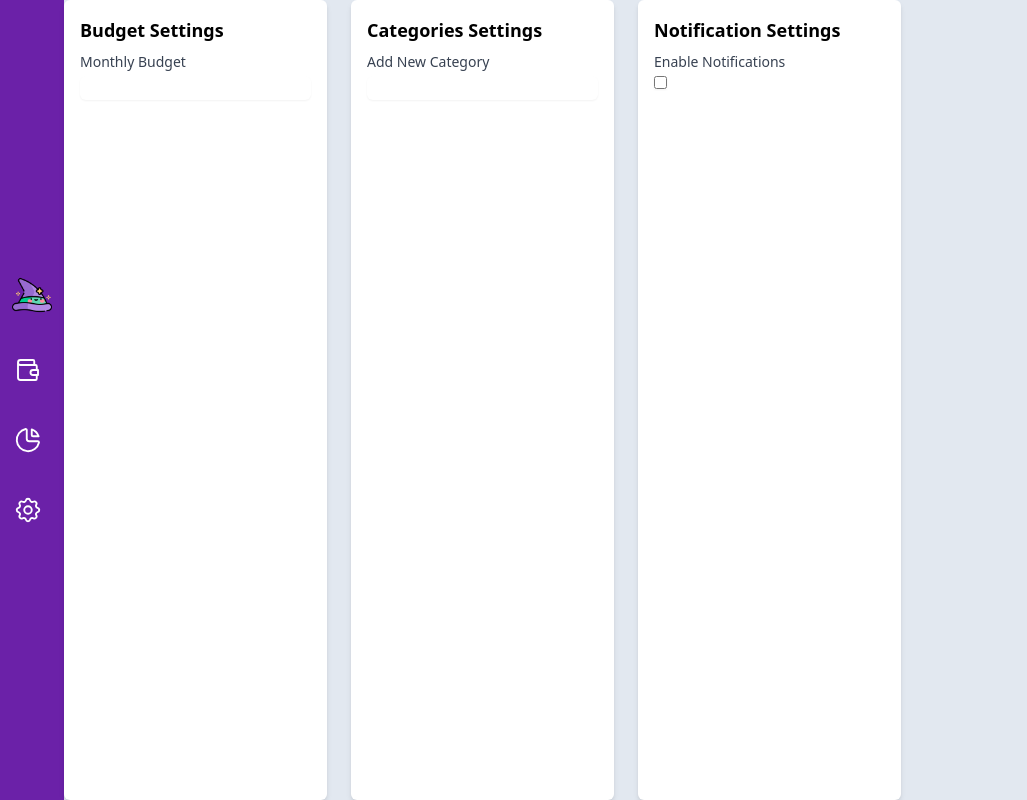
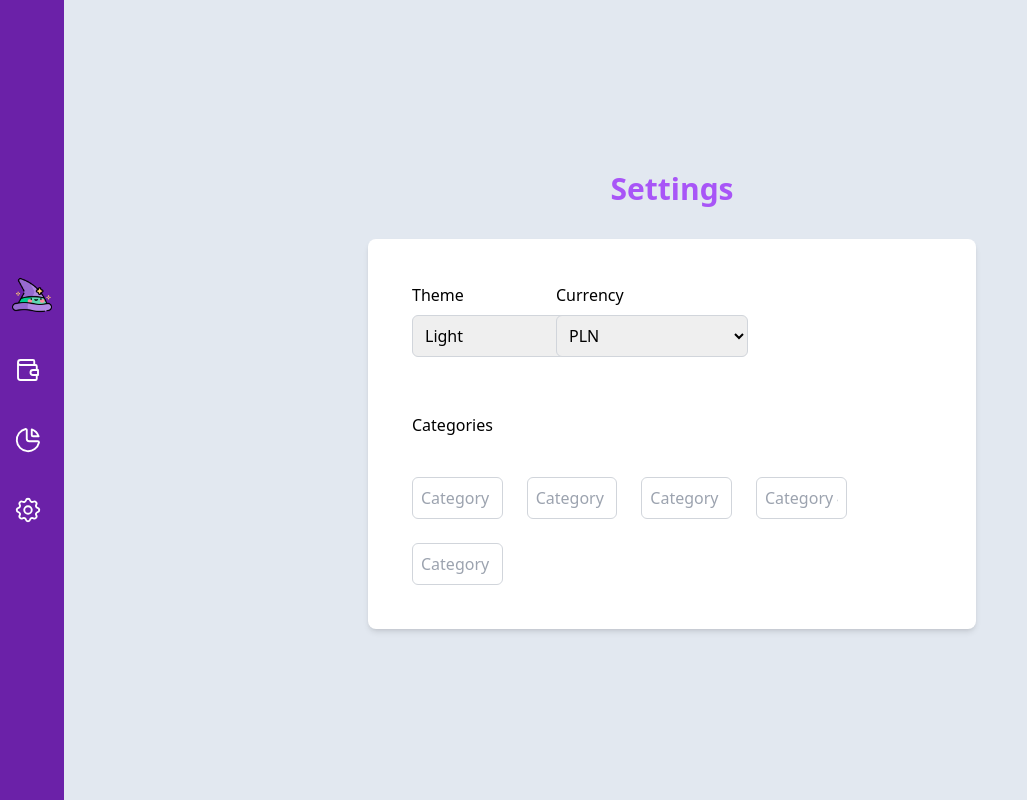
Before and after one commit to vermenea/MoneyWizard, a React (Vite) app: page /settings in a window 1280 px wide. Shown: the whole page, without its empty margins (0-1027 px from the left). Built offline with nearby package versions, Linux system fonts and the light colour scheme.

Commit message:
feature: created settings component with basic UI

```diff
--- a/src/components/Settings.tsx
+++ b/src/components/Settings.tsx
@@ -1,58 +1,52 @@
 export default function Settings() {
   return (
-    <div className="grid grid-cols-1 md:grid-cols-2 lg:grid-cols-3 gap-6">
-      {/* Block 1: Budget */}
-      <div className="bg-white shadow-md rounded-md p-4">
-        <h2 className="text-lg font-semibold mb-2">Budget Settings</h2>
-        {/* Add your budget settings inputs here */}
-        <div className="mb-4">
-          <label className="block text-sm font-medium text-gray-700">
-            Monthly Budget
+    <section className="flex flex-col justify-center items-center w-screen">
+      <h1 className="text-3xl font-bold mb-8 text-purple-500">Settings</h1>
+      <div className="grid grid-cols-4 grid-rows-1 gap-4 bg-white w-6/12 p-6 rounded-lg shadow-md">
+        <div className="m-3 p-2 w-52">
+          <label htmlFor="theme" className="mb-2 font-medium block">
+            Theme
           </label>
-          <input
-            type="number"
-            className="mt-1 block w-full border-gray-300 rounded-md shadow-sm focus:border-blue-500 focus:ring focus:ring-blue-500 focus:ring-opacity-50"
-            // Add your onChange handler and value attribute
-          />
+          <select
+            id="theme"
+            className="w-full p-2 border border-gray-300 rounded-md"
+          >
+            <option value="light">Light</option>
+            <option value="dark">Dark</option>
+          </select>
         </div>
-        {/* Add more settings as needed */}
+        <div className="m-3 p-2 w-52">
+          <label htmlFor="currency" className="mb-2 font-medium block">
+            Currency
+          </label>
+          <select
+            id="currency"
+            className="w-full p-2 border border-gray-300 rounded-md"
+          >
+            <option value="PLN">PLN</option>
+            <option value="USD">USD</option>
+            <option value="EUR">EUR</option>
+            <option value="GBP">GBP</option>
+            {/* Add more currency options as needed */}
+          </select>
         </div>
 
-      {/* Block 2: Categories */}
-      <div className="bg-white shadow-md rounded-md p-4">
-        <h2 className="text-lg font-semibold mb-2">Categories Settings</h2>
-        {/* Add your category settings inputs here */}
-        {/* For example: */}
-        <div className="mb-4">
-          <label className="block text-sm font-medium text-gray-700">
-            Add New Category
+        <div className="row-span-1 col-span-4">
+          <label htmlFor="categories" className="m-2 p-3 font-medium block">
+            Categories
           </label>
+          <div className="p-2">
+            {[...Array(5)].map((_, index) => (
               <input
+                key={index}
                 type="text"
-            className="mt-1 block w-full border-gray-300 rounded-md shadow-sm focus:border-blue-500 focus:ring focus:ring-blue-500 focus:ring-opacity-50"
-            // Add your onChange handler and value attribute
+                placeholder={`Category ${index + 1}`}
+                className="m-3 p-2 border border-gray-300 rounded-md w-2/12"
               />
-        </div>
-        {/* Add more settings as needed */}
-      </div>
-
-      {/* Block 3: Notification Settings */}
-      <div className="bg-white shadow-md rounded-md p-4">
-        <h2 className="text-lg font-semibold mb-2">Notification Settings</h2>
-        {/* Add your notification settings inputs here */}
-        {/* For example: */}
-        <div className="mb-4">
-          <label className="block text-sm font-medium text-gray-700">
-            Enable Notifications
-          </label>
-          <input
-            type="checkbox"
-            className="mt-1 block border-gray-300 rounded-md shadow-sm focus:border-blue-500 focus:ring focus:ring-blue-500 focus:ring-opacity-50"
-            // Add your onChange handler and checked attribute
-          />
-        </div>
-        {/* Add more settings as needed */}
+            ))}
           </div>
         </div>
+      </div>
+    </section>
   );
 }
--- a/src/components/Wallet.tsx
+++ b/src/components/Wallet.tsx
@@ -243,55 +243,55 @@ const Wallet: React.FC = () => {
       </h1>
 
       {/* Dashboard  */}
-      <div className=" row-start-2 row-end-2 col-start-2 col-end-5 bg-slate-50 p-5 m-4 border-2 border-slate-300 rounded-xl">
+      <div className=" row-start-2 row-end-2 col-start-2 col-end-5 bg-slate-50 p-5 m-4 border-2 border-slate-300 rounded-xl shadow-md">
         <h2>Total income:</h2>
         <p className="font-semibold text-gray-500 text-2xl">
           {totalIncome} {currency}
         </p>
       </div>
-      <div className=" row-start-2 row-end-2 col-start-5 col-end-8 bg-slate-50 p-5 m-4 border-2 border-slate-300 rounded-xl">
+      <div className=" row-start-2 row-end-2 col-start-5 col-end-8 bg-slate-50 p-5 m-4 border-2 border-slate-300 rounded-xl shadow-md">
         <h2>Total expenses:</h2>
         <p className="font-semibold text-gray-500 text-2xl">
           {totalExpenses} {currency}
         </p>
       </div>
-      <div className=" row-start-2 row-end-2 col-start-8 col-end-11 bg-slate-50 p-5 m-4 border-2 border-slate-300 rounded-xl">
+      <div className=" row-start-2 row-end-2 col-start-8 col-end-11 bg-slate-50 p-5 m-4 border-2 border-slate-300 rounded-xl shadow-md">
         <h2>Total balance:</h2>
         <p className="font-semibold text-gray-500 text-2xl">
           {totalBalance} {currency}
         </p>
       </div>
-      <div className="row-start-3 row-end-4 col-start-2 col-end-4 bg-purple-100 p-3 m-4 border-2 border-purple-300 rounded-xl">
+      <div className="row-start-3 row-end-4 col-start-2 col-end-4 bg-purple-100 p-3 m-4 border-2 border-purple-300 rounded-xl shadow-md">
         <h2 className="text-purple-600">wallet:</h2>
       </div>
-      <div className="row-start-3 row-end-4 col-start-4 col-end-6 bg-green-100 p-3 m-4 border-2 border-green-300 rounded-xl">
+      <div className="row-start-3 row-end-4 col-start-4 col-end-6 bg-green-100 p-3 m-4 border-2 border-green-300 rounded-xl shadow-md">
         <h2 className="text-green-600">savings:</h2>
       </div>
 
       {/* Icons  */}
-      <div className="flex items-center justify-center flex-col row-start-3 row-end-4 col-start-6 col-end-7 bg-slate-50 p-5 m-4 border-2 border-slate-300 rounded-xl">
+      <div className="flex items-center justify-center flex-col row-start-3 row-end-4 col-start-6 col-end-7 bg-slate-50 p-5 m-4 border-2 border-slate-300 rounded-xl shadow-md">
         <img src="/public/icons/food.svg" />
         <p className="m-0.5 font-semibold text-gray-500">55%</p>
       </div>
-      <div className="flex items-center justify-center flex-col row-start-3 row-end-4 col-start-7 col-end-8 bg-slate-50 p-5 m-4 border-2 border-slate-300 rounded-xl">
+      <div className="flex items-center justify-center flex-col row-start-3 row-end-4 col-start-7 col-end-8 bg-slate-50 p-5 m-4 border-2 border-slate-300 rounded-xl shadow-md">
         <img src="/public/icons/health.svg" />
         <p className="m-0.5 font-semibold text-gray-500">13%</p>
       </div>
-      <div className="flex items-center justify-center flex-col row-start-3 row-end-4 col-start-8 col-end-9 bg-slate-50 p-5 m-4 border-2 border-slate-300 rounded-xl">
+      <div className="flex items-center justify-center flex-col row-start-3 row-end-4 col-start-8 col-end-9 bg-slate-50 p-5 m-4 border-2 border-slate-300 rounded-xl shadow-md">
         <img src="/public/icons/home.svg" />
         <p className="m-0.5 font-semibold text-gray-500">5%</p>
       </div>
-      <div className="flex items-center justify-center flex-col row-start-3 row-end-4 col-start-9 col-end-10 bg-slate-50 p-5 m-4 border-2 border-slate-300 rounded-xl">
+      <div className="flex items-center justify-center flex-col row-start-3 row-end-4 col-start-9 col-end-10 bg-slate-50 p-5 m-4 border-2 border-slate-300 rounded-xl shadow-md">
         <img src="/public/icons/pets.svg" />
         <p className="m-0.5 font-semibold text-gray-500">10%</p>
       </div>
-      <div className="flex items-center justify-center flex-col row-start-3 row-end-4 col-start-10 col-end-11 bg-slate-50 p-5 m-4 border-2 border-slate-300 rounded-xl">
+      <div className="flex items-center justify-center flex-col row-start-3 row-end-4 col-start-10 col-end-11 bg-slate-50 p-5 m-4 border-2 border-slate-300 rounded-xl shadow-md">
         <img src="/public/icons/others.svg" />
         <p className="m-0.5 font-semibold text-gray-500">12%</p>
       </div>
 
       {/* Stats  */}
-      <div className="row-start-4 row-end-6 col-start-2 col-end-6 bg-slate-50  p-5 m-4 border-2 border-slate-300 rounded-xl">
+      <div className="row-start-4 row-end-6 col-start-2 col-end-6 bg-slate-50  p-5 m-4 border-2 border-slate-300 rounded-xl shadow-md">
         <div className="flex justify-between items-center">
           <h2>Incomes:</h2>
           <button
@@ -334,7 +334,7 @@ const Wallet: React.FC = () => {
         onClose={() => setAddIncomeModalOpen(false)}
         onAddIncome={handleAddIncome}
       />
-      <div className="row-start-4 row-end-6 col-start-6 col-end-11 bg-slate-50  p-5 m-4 border-2 border-slate-300 rounded-xl">
+      <div className="row-start-4 row-end-6 col-start-6 col-end-11 bg-slate-50  p-5 m-4 border-2 border-slate-300 rounded-xl shadow-md">
         <div className="flex justify-between items-center">
           <h2>Expenses:</h2>
           <button
```
Lines whose indentation alone changed are shown as unchanged.
